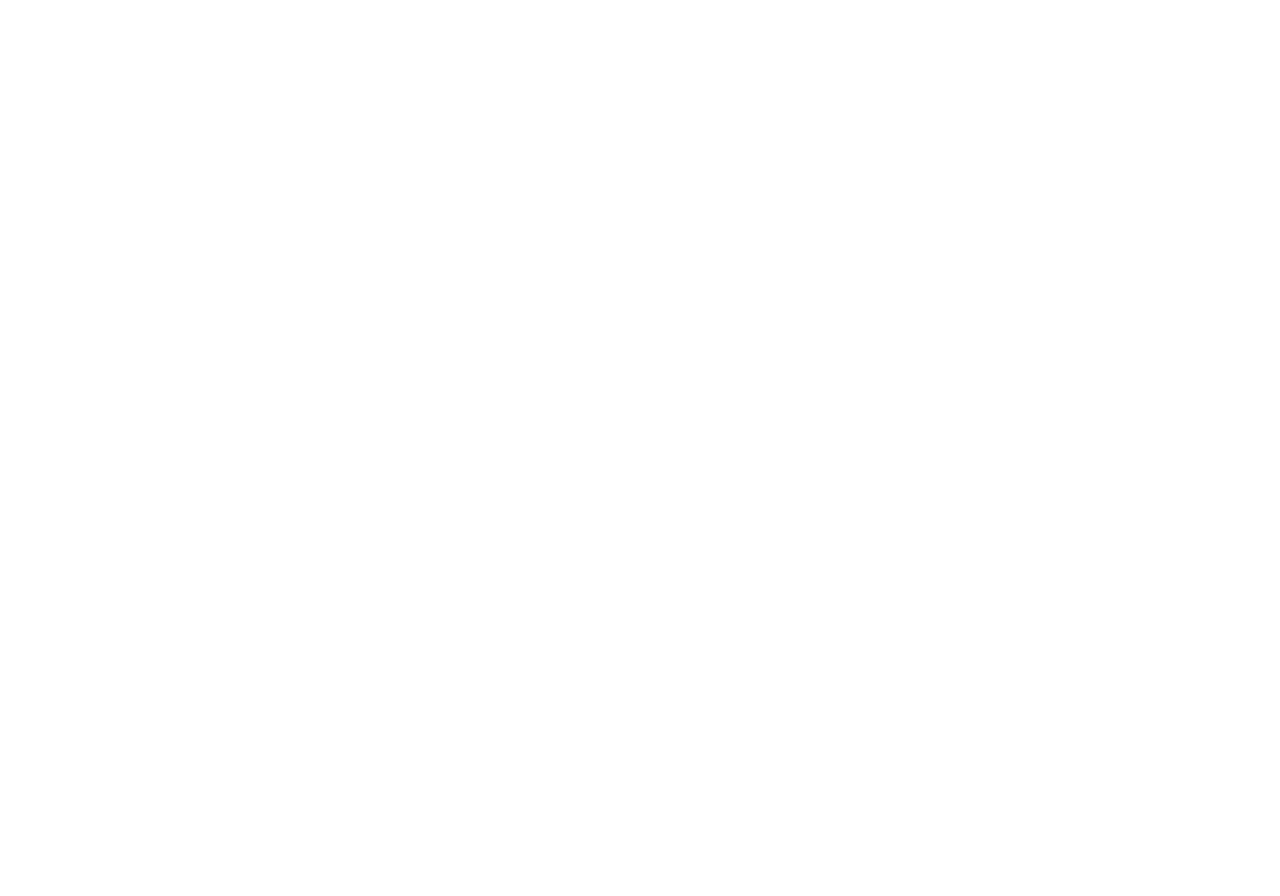
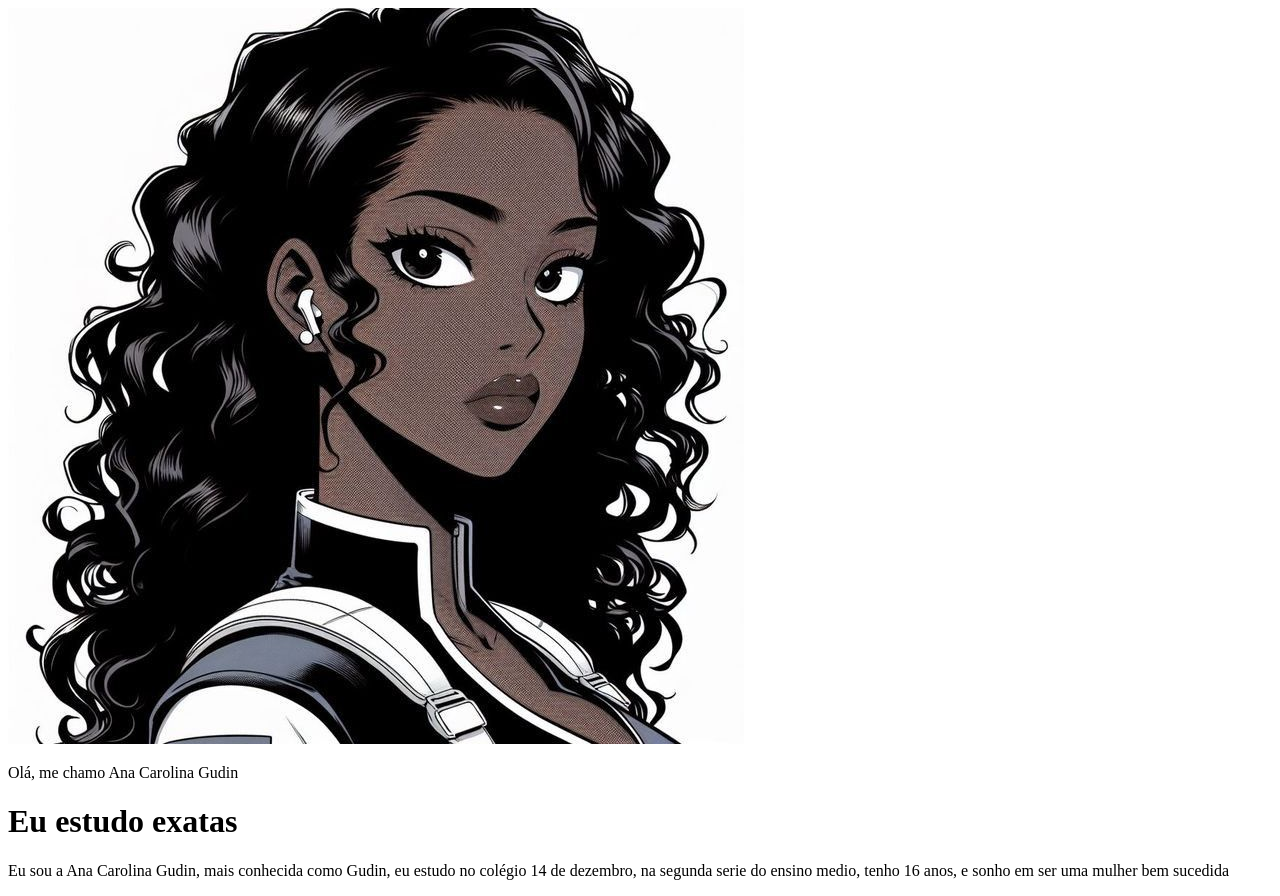
Before and after one commit to A-Gudin/Portif-lio-, a plain HTML site: page index.html in a window 1280 px wide. Before the commit the page ends 800 px from the top, so only its background shows below. Drawn offline with Linux system fonts and the light colour scheme.

Commit message:
Add files via upload

```diff
--- a/index.html
+++ b/index.html
@@ -3,9 +3,29 @@
 <head>
     <meta charset="UTF-8">
     <meta name="viewport" content="width=device-width, initial-scale=1.0">
+    <link rel="stylesheet" href="style.css">
     <title>Meu Portifolio</title>
 </head>
 <body>
+    <img src="img/f0bfd013efb4a9f00359189ceb39c38f.jpg" alt="avatar da Gudin" srcset="">
+    <p>Olá, me chamo Ana Carolina Gudin</p>
+    <h1>Eu estudo exatas</h1>
+    <p>Eu sou a Ana Carolina Gudin, mais conhecida como Gudin,
+        eu estudo no colégio 14 de dezembro, na segunda serie do ensino medio, tenho 16 anos,
+         e sonho em ser uma mulher bem sucedida<html lang="pt-br">
+    <head>
+        <meta charset="UTF-8">
+        <meta name="viewport" content="width=device-width, initial-scale=1.0">
+        <title>Document</title>
+    </head>
+    <body>
 
+    </body>
+    </html></p>
 </body>
+
+
+
+
+
 </html>
```
